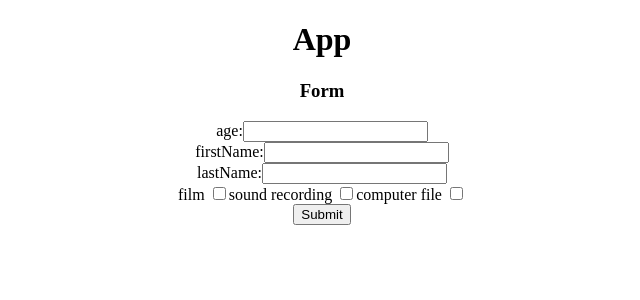
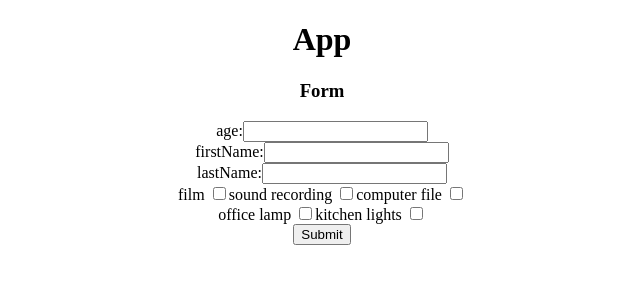
Before and after one commit to robert-laws/learning-mar-2021-react-beautiful-drag-and-drop, a React (Create React App) app: page / in a window 1280 px wide. Shown: the top 300 px of the page, without its empty margins (318-958 px from the left). Built offline with nearby package versions, Linux system fonts and the light colour scheme; the HTML template or start-up script is replaced by a standard one.

Commit message:
basic form input with text and checkboxes

```diff
--- a/src/components/CheckBox.js
+++ b/src/components/CheckBox.js
@@ -1,9 +1,15 @@
-import React from 'react';
+import React, { useEffect } from 'react';
+import { useCheckBoxInput } from '../hooks/useCheckBoxInput';
 
 const CheckBox = ({ listName, itemName, checkChange }) => {
-  const handleChange = (event) => {
-    checkChange(event);
-  };
+  const [value, onChange] = useCheckBoxInput({
+    name: itemName,
+    checked: false,
+  });
+
+  useEffect(() => {
+    checkChange(value);
+  }, [value, checkChange]);
 
   return (
     <>
@@ -12,8 +18,9 @@ const CheckBox = ({ listName, itemName, checkChange }) => {
         type='checkbox'
         id={itemName}
         name={listName}
-        value={itemName}
-        onChange={handleChange}
+        value={value}
+        checked={value.checked}
+        onChange={onChange}
       />
     </>
   );
--- a/src/components/CheckBoxList.js
+++ b/src/components/CheckBoxList.js
@@ -1,22 +1,20 @@
-import React, { useState, useEffect } from 'react';
+import React, { useState, useEffect, useCallback } from 'react';
 import CheckBox from './CheckBox';
 
 const CheckBoxList = ({ listName, items, onInput }) => {
   const [checkBoxes, setCheckBoxes] = useState([]);
 
-  const checkChange = (event) => {
-    const isChecked = event.target.checked;
-
-    if (isChecked === true) {
+  const checkChange = useCallback((box) => {
+    if (box.checked === true) {
       setCheckBoxes((prevState) => {
-        return [...prevState, event.target.value];
+        return [...prevState, box.name];
       });
     } else {
       setCheckBoxes((prevState) => {
-        return prevState.filter((item) => item !== event.target.value);
+        return prevState.filter((item) => item !== box.name);
       });
     }
-  };
+  }, []);
 
   useEffect(() => {
     onInput(listName, checkBoxes);
--- a/src/components/Form.js
+++ b/src/components/Form.js
@@ -28,6 +28,12 @@ const Form = () => {
           items={['film', 'sound recording', 'computer file']}
           onInput={inputHandler}
         />
+
+        <CheckBoxList
+          listName={'lights'}
+          items={['office lamp', 'kitchen lights']}
+          onInput={inputHandler}
+        />
         <button>Submit</button>
       </form>
     </div>
--- a/src/components/TextInput.js
+++ b/src/components/TextInput.js
@@ -1,7 +1,7 @@
 import React, { useEffect } from 'react';
 import { useInput } from '../hooks/useInput';
 
-const TextInput = ({ inputName, onInput }) => {
+const TextInput = ({ inputName, onInput, initialValue }) => {
   const [value, onChange] = useInput();
 
   useEffect(() => {
--- /dev/null
+++ b/src/hooks/useCheckBoxInput.js
@@ -0,0 +1,18 @@
+import { useState } from 'react';
+
+export const useCheckBoxInput = (
+  initialValue = { name: 'Untitled Checkbox', checked: false }
+) => {
+  const [value, setValue] = useState(initialValue);
+
+  const onChange = () => {
+    setValue((prevState) => {
+      return {
+        ...prevState,
+        checked: !prevState.checked,
+      };
+    });
+  };
+
+  return [value, onChange];
+};
```
Also changed, not shown: src/data.js (added, +44 -0 lines).
